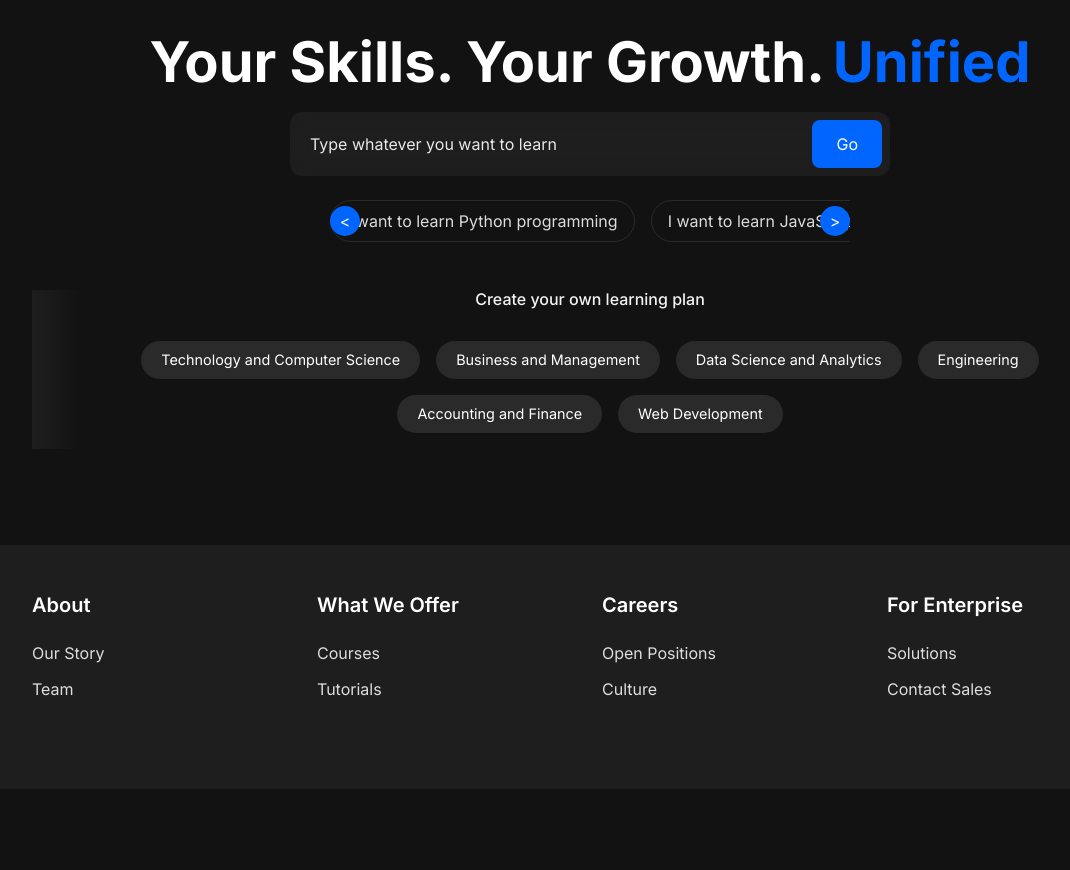
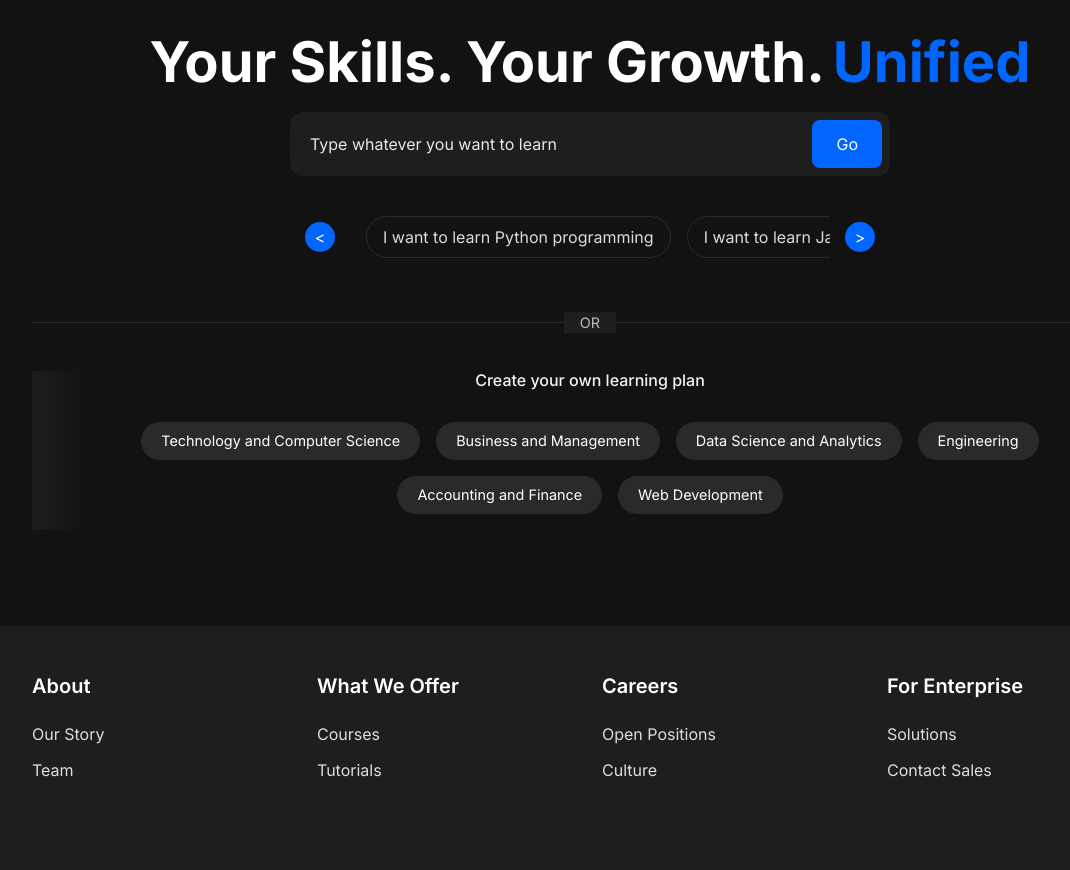
Before and after one commit to srikrishna-Challa/LearnerID_HTML, a Flask app: page / in a window 1280 px wide. Shown: the part 146-1016 px from the top of the page, without its empty margins (50-1120 px from the left). Before the commit the page ends 842 px from the top, so only its background shows below. Run offline with Flask 3, Linux system fonts and the light colour scheme.

Commit message:
Agent query: Can you verify if: 1. The OR separator is visible between sections? 2. The scroll arrows are properly positioned outside the container? 3. The scrolling is smooth and working correctly? 4. The theme icon is working without console errors?

```diff
--- a/static/css/style.css
+++ b/static/css/style.css
@@ -609,18 +609,16 @@ body {
     position: relative;
     display: flex;
     align-items: center;
-    margin: 0 40px;
+    margin: 0 60px;  /* Increased margin for arrow placement */
 }
 
-.popular-searches .scroll-container {
+.scroll-container {
+    display: flex;
+    gap: 1rem;
     overflow-x: hidden;
-    margin: 0;
-    padding: 0;
-}
-.topics-container {
-    position: relative;
-    display: flex;
-    align-items: center;
+    scroll-behavior: smooth;
+    padding: 0.5rem 0;
+    width: 100%;
 }
 
 .scroll-arrow {
@@ -637,6 +635,26 @@ body {
     align-items: center;
     justify-content: center;
     transition: opacity 0.3s ease;
+    box-shadow: 0 2px 5px rgba(0,0,0,0.2);
+}
+
+/* Add section divider styles */
+.section-divider {
+    position: relative;
+    text-align: center;
+    height: 1px;
+    background: rgba(255,255,255,0.1);
+}
+
+.divider-text {
+    position: absolute;
+    top: 50%;
+    left: 50%;
+    transform: translate(-50%, -50%);
+    background: var(--surface-color);
+    padding: 0 1rem;
+    color: rgba(255,255,255,0.7);
+    font-size: 0.9rem;
 }
 
 .scroll-arrow:hover {
@@ -644,11 +662,11 @@ body {
 }
 
 .left-arrow {
-    left: 0;
+    left: -45px;  /* Position outside container */
 }
 
 .right-arrow {
-    right: 0;
+    right: -45px;  /* Position outside container */
 }
 
 .topics {
--- a/static/js/main.js
+++ b/static/js/main.js
@@ -193,8 +193,8 @@ if (modal) {
 // Add scroll functionality for arrows
 document.querySelectorAll('.scroll-arrow').forEach(arrow => {
     arrow.addEventListener('click', () => {
-        const container = arrow.closest('.topics-container').querySelector('.topics');
-        const scrollAmount = 300; // Adjust as needed
+        const container = arrow.closest('.scroll-container-wrapper').querySelector('.scroll-container');
+        const scrollAmount = container.offsetWidth * 0.8;
 
         if (arrow.classList.contains('left-arrow')) {
             container.scrollBy({
@@ -209,3 +209,11 @@ document.querySelectorAll('.scroll-arrow').forEach(arrow => {
         }
     });
 });
+
+// Fix theme icon error
+const setThemeIcon = () => {
+    const icon = document.querySelector('.theme-icon');
+    if (icon) {
+        icon.textContent = localStorage.getItem('theme') === 'light' ? '🌙' : '☀️';
+    }
+};
--- a/templates/index.html
+++ b/templates/index.html
@@ -55,7 +55,11 @@
                 </div>
             </div>
 
-            <div class="categories-section mt-5">
+            <div class="section-divider mt-5 mb-5">
+                <span class="divider-text">OR</span>
+            </div>
+
+            <div class="categories-section">
                 <h6 class="text-light mb-3">Create your own learning plan</h6>
                 <div class="topics">
                     <span class="topic-pill" onclick="showQuestionnaire()">Technology and Computer Science</span>
```
